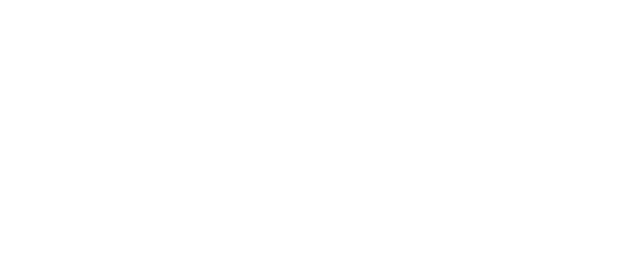
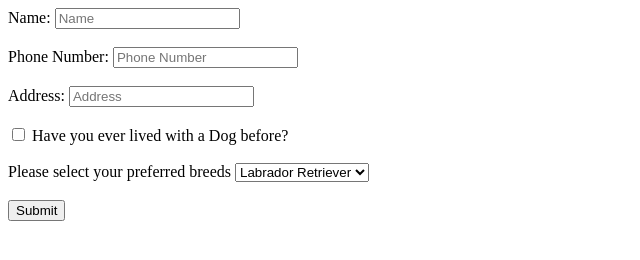
Before and after one commit to acciojob/dog-adoption-application-Anujpanwar109, a website: page main.html in a window 1280 px wide. Shown: the whole page, without its empty margins (0-640 px from the left). Drawn offline with Linux system fonts and the light colour scheme.

Commit message:
created a submission

```diff
--- a/main.html
+++ b/main.html
@@ -7,6 +7,38 @@
 </head>
 
 <body>
+	<form>
+	<lable for="name">Name:</lable>
+	<input type="text" id="name" name="name" placeholder="Name">
+		<br>
+		<br>
+	<lable for="phone">Phone Number:</lable>
+	<input type="text" id="phone" name="phone" placeholder="Phone Number">
+		<br>
+		<br>
+	<lable for="address">Address:</lable>
+	<input type="text" id="address" name="address" PlaceHolder="Address">
+		<br>
+		<br>
+	<label>
+      <input type="checkbox" name="dogExperience" value="Have you ever lived with a Dog before?">
+      Have you ever lived with a Dog before?
+    </label>
+		<br>
+		<br>
+	<label for="multiselect">Please select your preferred breeds</label>
+	<select id="multiselect" name="muilteselect" >
+	  <option value="labrador">Labrador Retriever</option>
+      <option value="german-shepherd">German Shepherd</option>
+      <option value="golden-retriever">Golden Retriever</option>
+      <option value="bulldog">Bulldog</option>
+      <option value="beagle">Beagle</option>
+	</select>
+		<br>
+		<br>
+	<button type="submit" value="Submit">Submit</button>
+
+	</form>
 	<!-- the entire body must be written by student -->
     <script type="text/javascript" src="./script.js">
 </script>
```
